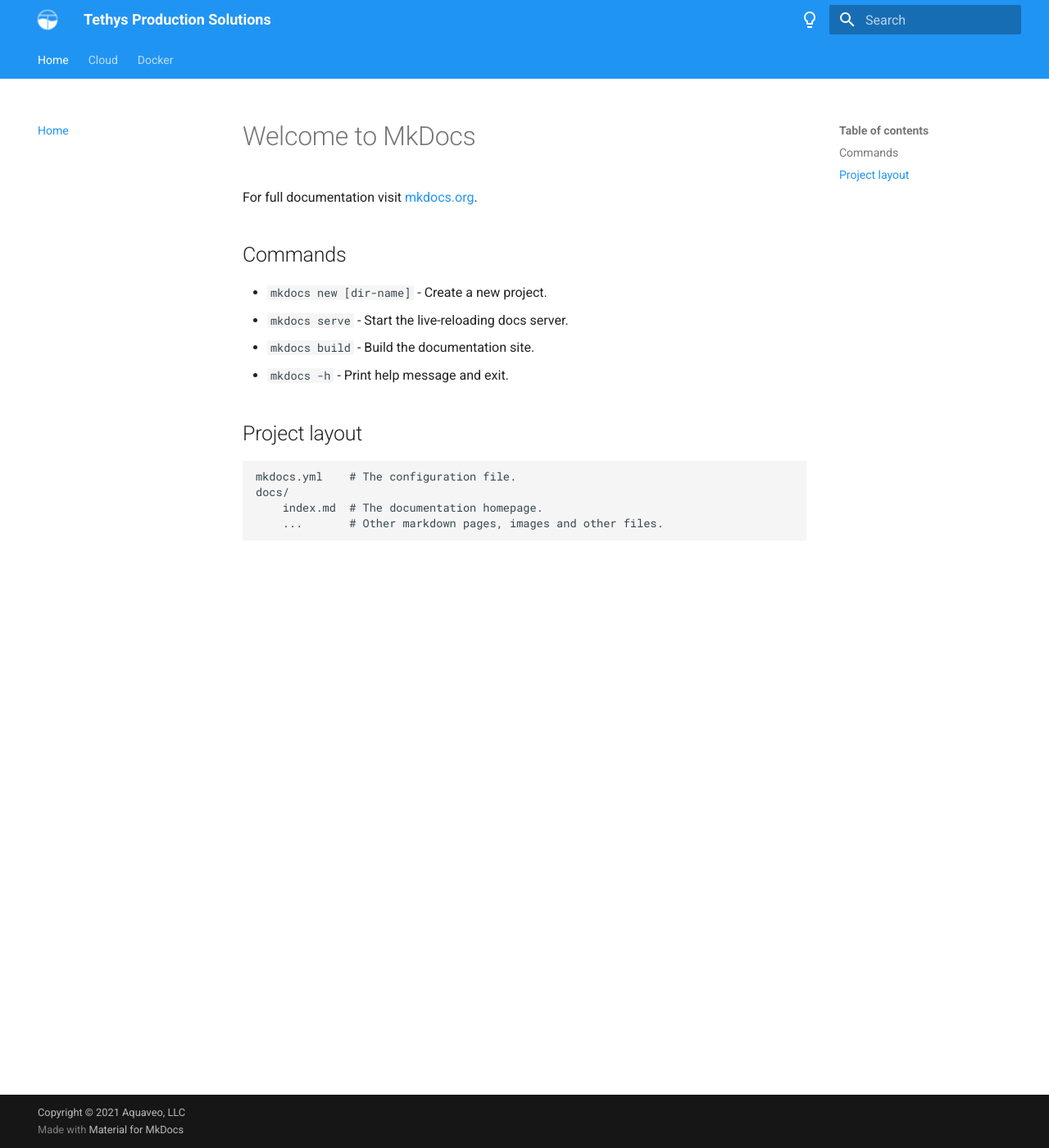
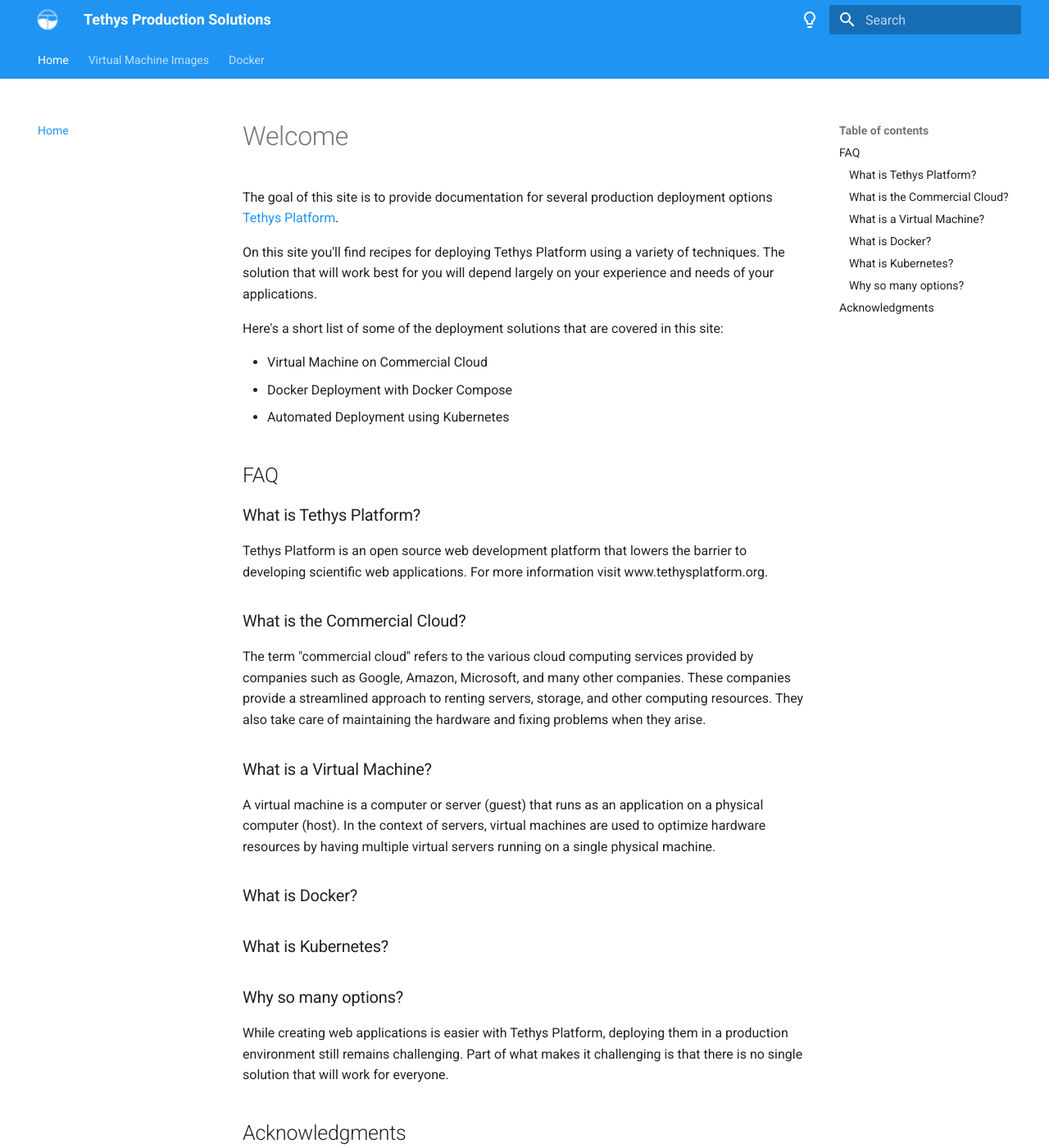
Before and after one commit to Aquaveo/tethys-production-solutions, an MkDocs documentation site: the page built from docs/index.md, in a window 1280 px wide and 1400 px high. Shown: the whole window at 82% size. Built offline with MkDocs 1.6.1 and Material for MkDocs 9.7.7, drawn with Linux system fonts in a browser that asks for light colours; some of the changed text lies outside the part shown.

Commit message:
Adding content to the home page.

```diff
--- a/docs/index.md
+++ b/docs/index.md
@@ -1,17 +1,37 @@
-# Welcome to MkDocs
+# Welcome
 
-For full documentation visit [mkdocs.org](https://www.mkdocs.org).
+The goal of this site is to provide documentation for several production deployment options   [Tethys Platform](http://www.tethysplatform.org/).
 
-## Commands
+On this site you'll find recipes for deploying Tethys Platform using a variety of techniques. The solution that will work best for you will depend largely on your experience and needs of your applications.
 
-* `mkdocs new [dir-name]` - Create a new project.
-* `mkdocs serve` - Start the live-reloading docs server.
-* `mkdocs build` - Build the documentation site.
-* `mkdocs -h` - Print help message and exit.
+Here's a short list of some of the deployment solutions that are covered in this site:
 
-## Project layout
+* Virtual Machine on Commercial Cloud
+* Docker Deployment with Docker Compose
+* Automated Deployment using Kubernetes
 
-    mkdocs.yml    # The configuration file.
-    docs/
-        index.md  # The documentation homepage.
-        ...       # Other markdown pages, images and other files.
+## FAQ
+
+### What is Tethys Platform?
+
+Tethys Platform is an open source web development platform that lowers the barrier to developing scientific web applications. For more information visit www.tethysplatform.org.
+
+### What is the Commercial Cloud?
+
+The term "commercial cloud" refers to the various cloud computing services provided by companies such as Google, Amazon, Microsoft, and many other companies. These companies provide a streamlined approach to renting servers, storage, and other computing resources. They also take care of maintaining the hardware and fixing problems when they arise.
+
+### What is a Virtual Machine?
+
+A virtual machine is a computer or server (guest) that runs as an application on a physical computer (host). In the context of servers, virtual machines are used to optimize hardware resources by having multiple virtual servers running on a single physical machine.
+
+### What is Docker?
+
+### What is Kubernetes?
+
+### Why so many options?
+
+While creating web applications is easier with Tethys Platform, deploying them in a production environment still remains challenging. Part of what makes it challenging is that there is no single solution that will work for everyone.
+
+## Acknowledgments
+
+The solutions and documentation presented in this site were developed as part of a collaboration between Aquaveo, LLC and the [Brigham Young University Hydroinformatics Lab](https://hydroinformatics.byu.edu/).
--- /dev/null
+++ b/docs/vms/index.md
@@ -0,0 +1 @@
+# Commercial Cloud
--- a/mkdocs.yml
+++ b/mkdocs.yml
@@ -4,16 +4,17 @@
 copyright: Copyright © 2021 Aquaveo, LLC
 nav:
   - Home: index.md
-  - Cloud:
-      - cloud/index.md
-      - Azure: cloud/azure.md
-      - Amazon Web Services: cloud/aws.md
+  - 'Virtual Machine Images':
+      - vms/index.md
+      - Azure: vms/azure.md
+      - Amazon Web Services: vms/aws.md
   - Docker:
       - docker/index.md
 plugins:
   - search
 theme:
   logo: img/tethys-logo-25.png
+  favicon: img/favicon.png
   name: material
   features:
     - navigation.instant
```
Also changed, not shown: docs/cloud/index.md (deleted, +0 -1 lines), docs/img/favicon.png (renamed from docs/img/favicon.ico), docs/vms/aws.md (renamed from docs/cloud/aws.md), docs/vms/azure.md (renamed from docs/cloud/azure.md).
